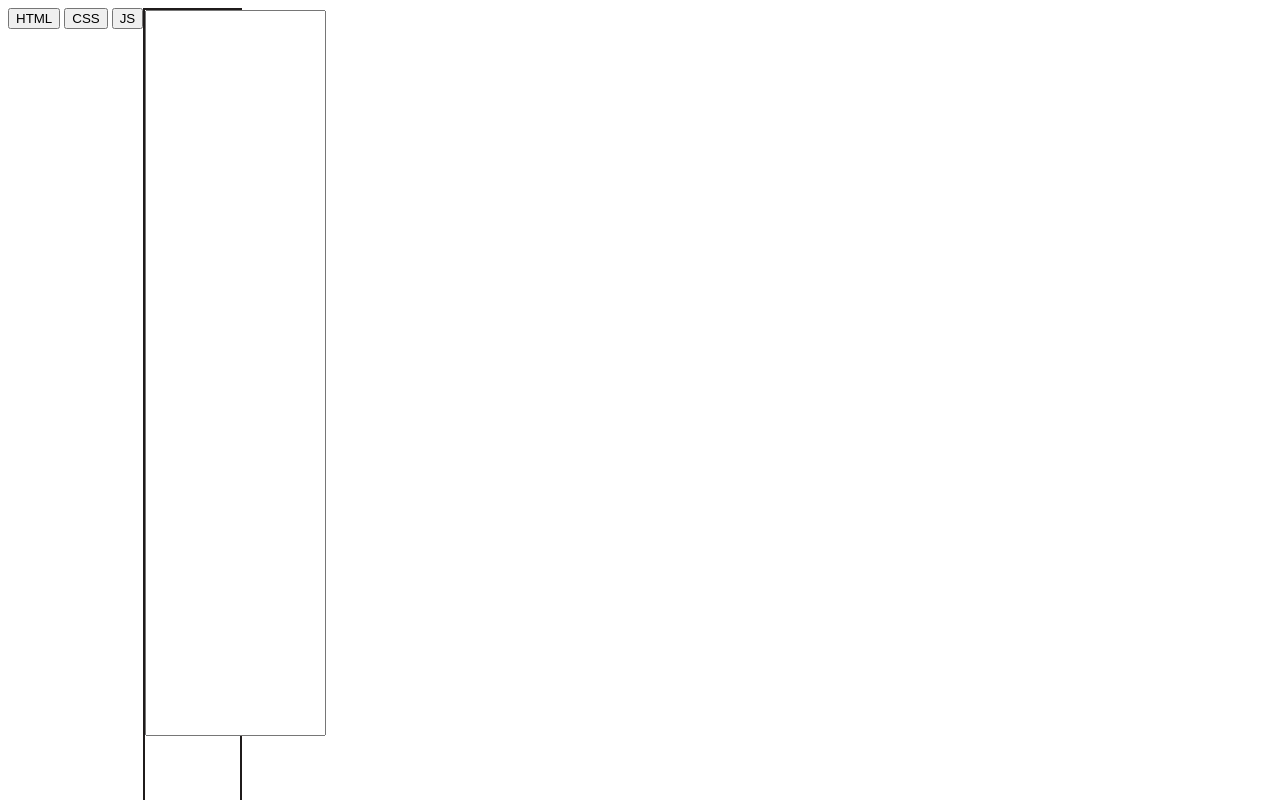
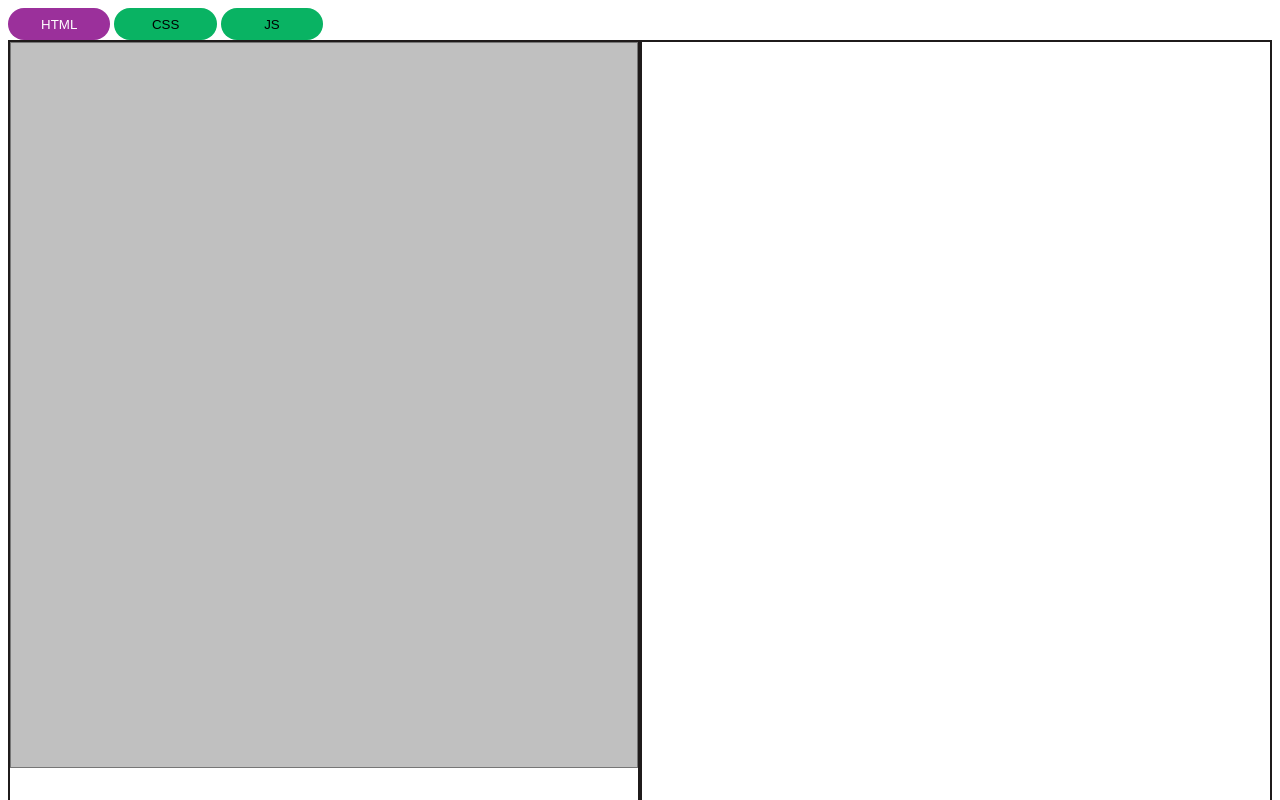
Before and after one commit to remote-github-user-123/WebLITE, a plain HTML site: page index.htm in a window 1280 px wide. Shown: the top 800 px of the page. Drawn offline with Linux system fonts and the light colour scheme.

Commit message:
new style

```diff
--- a/styles.css
+++ b/styles.css
@@ -13,10 +13,14 @@
 
 textarea{
     height: 90vh;
+    width: 99%;
+    background: rgba(128, 128, 128, 0.493);
+    /* color : white; */
     resize: none;
+    outline: none;
 }
 
-#canvas{
+#main{
     display: flex;
     flex-direction: row;
 }
@@ -24,3 +28,25 @@ textarea{
 .hidden{
     display:none;
 }
+
+
+.btn{
+    background: rgb(9, 179, 99);
+    color: black;
+    border: none;
+    border-radius: 2em;
+    /* padding: 1em; */
+    width: 8vw;
+    height: 4vh;
+}
+
+
+.btn:hover{
+    opacity: 0.8;
+}
+
+.active{
+    background: rgb(155, 48, 155);
+    color: white;
+
+}
```
